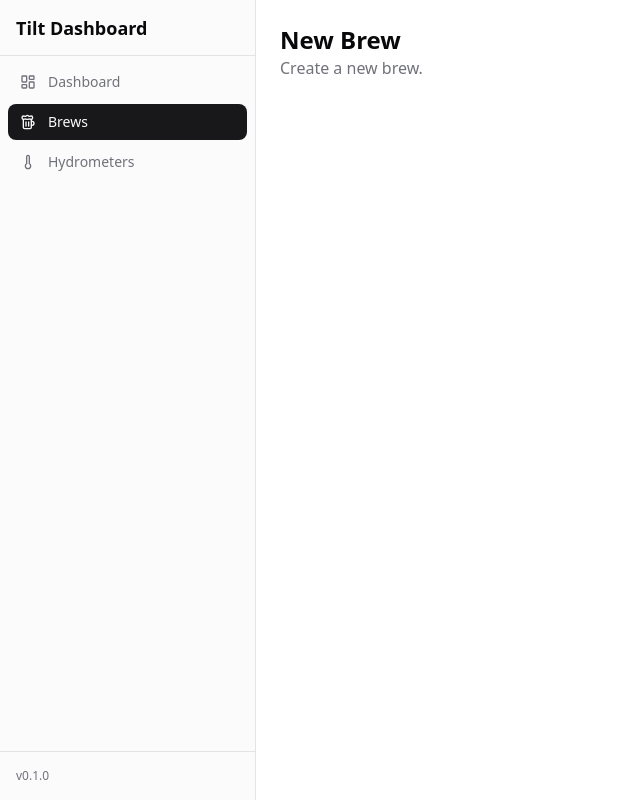
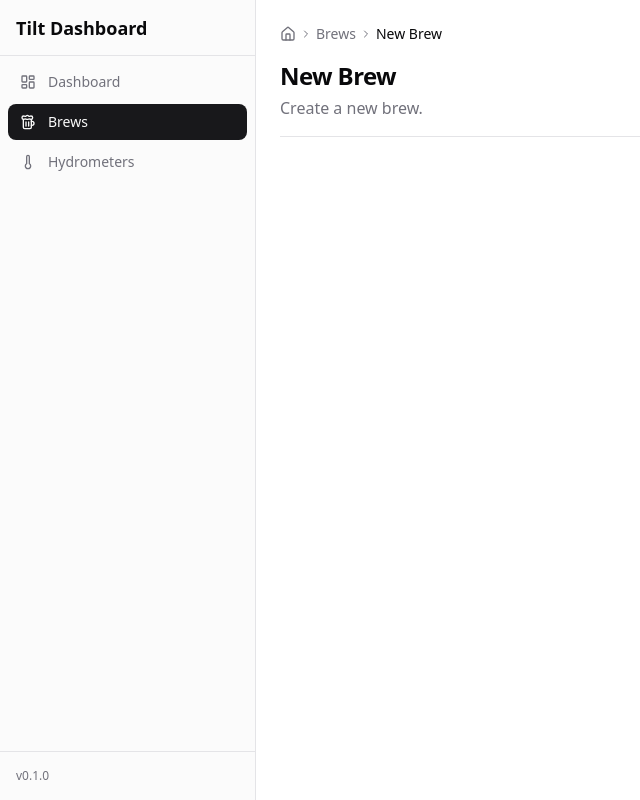
Before and after one commit to davisschenk/tilt-app, a React (Vite) app in the folder web/: page /brews/new in a window 1280 px wide. Shown: the whole page, without its empty margins (0-640 px from the left). Built offline with nearby package versions, Linux system fonts and the light colour scheme.

Commit message:
feat: page header component with breadcrumbs, updated all pages

```diff
--- /dev/null
+++ b/web/src/components/layout/breadcrumbs.tsx
@@ -0,0 +1,41 @@
+import { Link, useLocation } from "react-router-dom";
+import { ChevronRight, Home } from "lucide-react";
+
+const routeLabels: Record<string, string> = {
+  brews: "Brews",
+  new: "New Brew",
+  hydrometers: "Hydrometers",
+};
+
+export default function Breadcrumbs() {
+  const { pathname } = useLocation();
+  const segments = pathname.split("/").filter(Boolean);
+
+  if (segments.length === 0) return null;
+
+  return (
+    <nav className="flex items-center gap-1 text-sm text-muted-foreground mb-4">
+      <Link to="/" className="hover:text-foreground transition-colors">
+        <Home className="h-4 w-4" />
+      </Link>
+      {segments.map((segment, index) => {
+        const path = "/" + segments.slice(0, index + 1).join("/");
+        const isLast = index === segments.length - 1;
+        const label = routeLabels[segment] ?? segment;
+
+        return (
+          <span key={path} className="flex items-center gap-1">
+            <ChevronRight className="h-3 w-3" />
+            {isLast ? (
+              <span className="text-foreground font-medium">{label}</span>
+            ) : (
+              <Link to={path} className="hover:text-foreground transition-colors">
+                {label}
+              </Link>
+            )}
+          </span>
+        );
+      })}
+    </nav>
+  );
+}
--- /dev/null
+++ b/web/src/components/layout/page-header.tsx
@@ -0,0 +1,25 @@
+import type { ReactNode } from "react";
+import { Separator } from "@/components/ui/separator";
+
+interface PageHeaderProps {
+  title: string;
+  description?: string;
+  actions?: ReactNode;
+}
+
+export default function PageHeader({ title, description, actions }: PageHeaderProps) {
+  return (
+    <div className="mb-6">
+      <div className="flex items-center justify-between">
+        <div>
+          <h1 className="text-2xl font-bold tracking-tight">{title}</h1>
+          {description && (
+            <p className="text-muted-foreground mt-1">{description}</p>
+          )}
+        </div>
+        {actions && <div className="flex items-center gap-2">{actions}</div>}
+      </div>
+      <Separator className="mt-4" />
+    </div>
+  );
+}
--- a/web/src/pages/brew-detail.tsx
+++ b/web/src/pages/brew-detail.tsx
@@ -1,11 +1,16 @@
 import { useParams } from "react-router-dom";
+import Breadcrumbs from "@/components/layout/breadcrumbs";
+import PageHeader from "@/components/layout/page-header";
 
 export default function BrewDetail() {
   const { id } = useParams<{ id: string }>();
   return (
     <div>
-      <h1 className="text-2xl font-bold">Brew Detail</h1>
-      <p className="text-muted-foreground">Brew ID: {id}</p>
+      <Breadcrumbs />
+      <PageHeader
+        title="Brew Detail"
+        description={`Brew ID: ${id}`}
+      />
     </div>
   );
 }
--- a/web/src/pages/brew-list.tsx
+++ b/web/src/pages/brew-list.tsx
@@ -1,8 +1,14 @@
+import Breadcrumbs from "@/components/layout/breadcrumbs";
+import PageHeader from "@/components/layout/page-header";
+
 export default function BrewList() {
   return (
     <div>
-      <h1 className="text-2xl font-bold">Brews</h1>
-      <p className="text-muted-foreground">Manage your brews.</p>
+      <Breadcrumbs />
+      <PageHeader
+        title="Brews"
+        description="Manage your brews."
+      />
     </div>
   );
 }
--- a/web/src/pages/brew-new.tsx
+++ b/web/src/pages/brew-new.tsx
@@ -1,8 +1,14 @@
+import Breadcrumbs from "@/components/layout/breadcrumbs";
+import PageHeader from "@/components/layout/page-header";
+
 export default function BrewNew() {
   return (
     <div>
-      <h1 className="text-2xl font-bold">New Brew</h1>
-      <p className="text-muted-foreground">Create a new brew.</p>
+      <Breadcrumbs />
+      <PageHeader
+        title="New Brew"
+        description="Create a new brew."
+      />
     </div>
   );
 }
--- a/web/src/pages/dashboard.tsx
+++ b/web/src/pages/dashboard.tsx
@@ -1,8 +1,12 @@
+import PageHeader from "@/components/layout/page-header";
+
 export default function Dashboard() {
   return (
     <div>
-      <h1 className="text-2xl font-bold">Dashboard</h1>
-      <p className="text-muted-foreground">Overview of your brewing activity.</p>
+      <PageHeader
+        title="Dashboard"
+        description="Overview of your brewing activity."
+      />
     </div>
   );
 }
--- a/web/src/pages/hydrometer-list.tsx
+++ b/web/src/pages/hydrometer-list.tsx
@@ -1,8 +1,14 @@
+import Breadcrumbs from "@/components/layout/breadcrumbs";
+import PageHeader from "@/components/layout/page-header";
+
 export default function HydrometerList() {
   return (
     <div>
-      <h1 className="text-2xl font-bold">Hydrometers</h1>
-      <p className="text-muted-foreground">Manage your Tilt hydrometers.</p>
+      <Breadcrumbs />
+      <PageHeader
+        title="Hydrometers"
+        description="Manage your Tilt hydrometers."
+      />
     </div>
   );
 }
```
